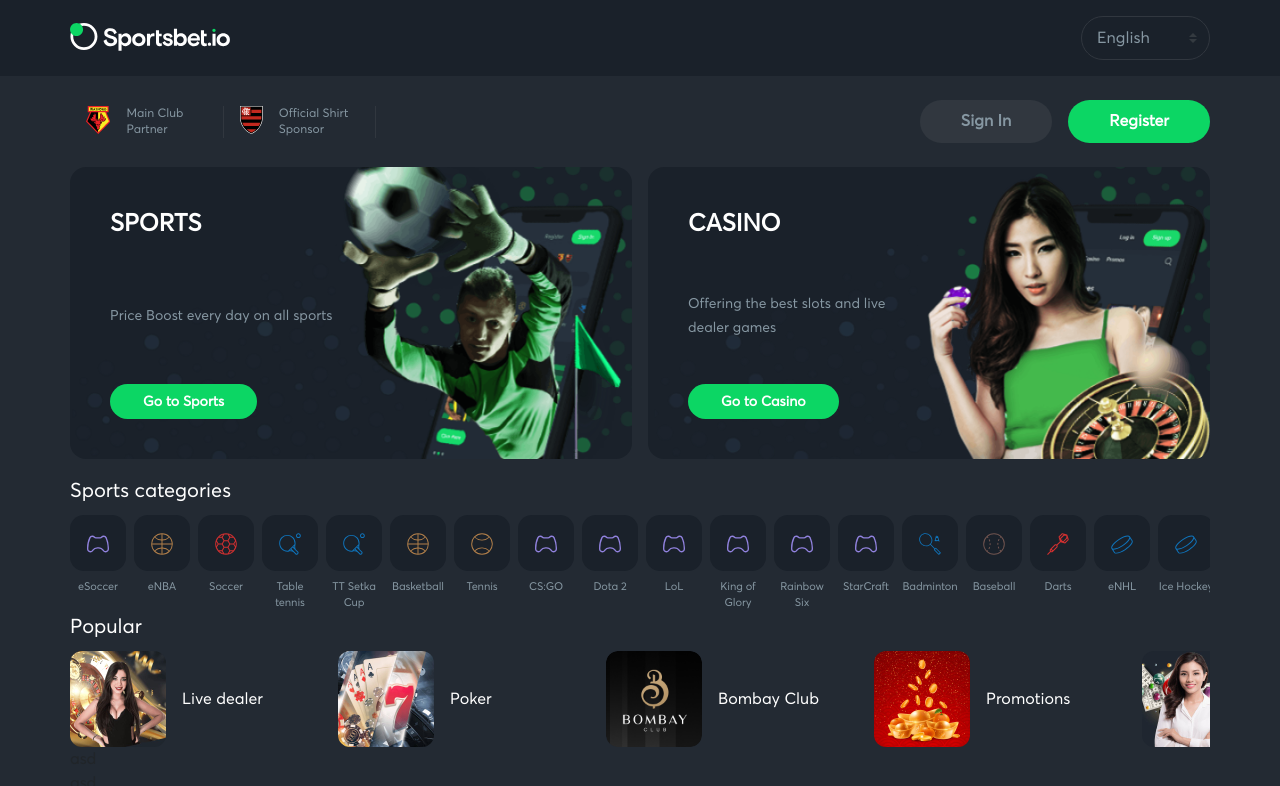
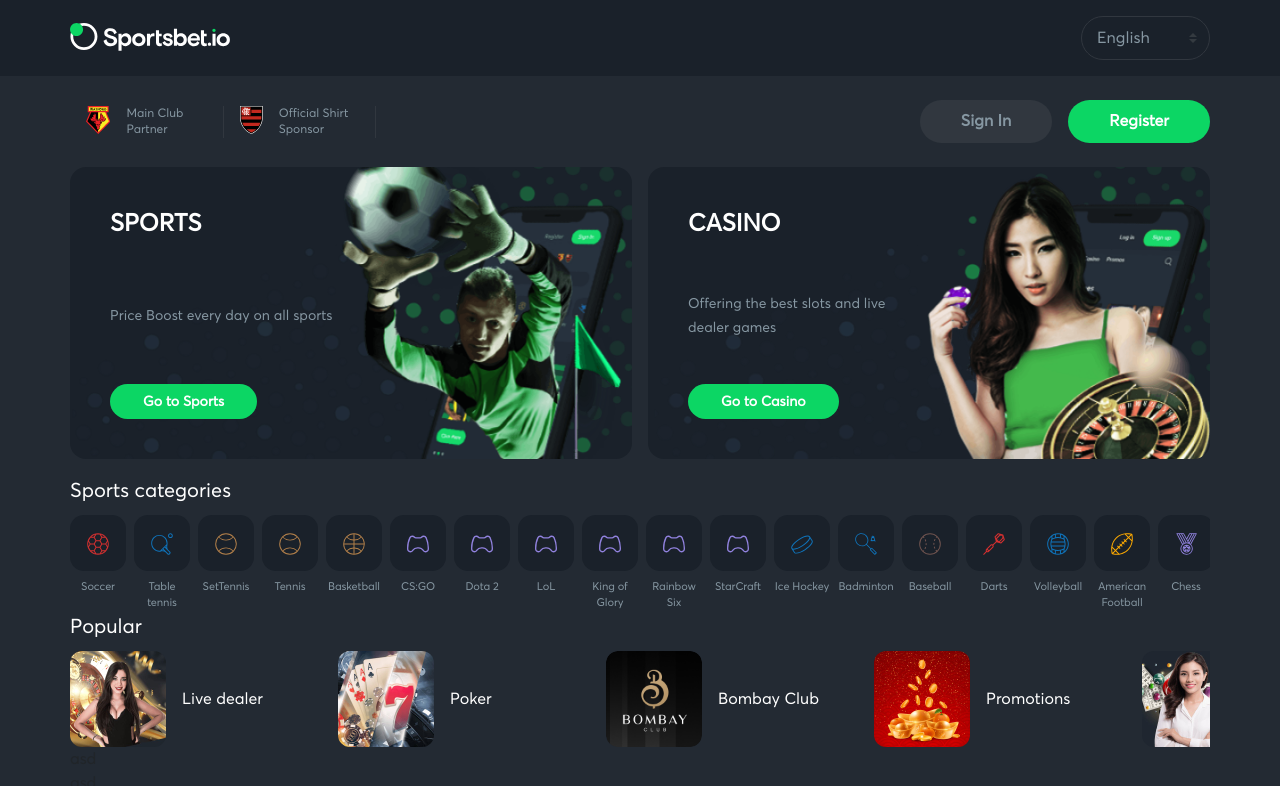
Before and after one commit to koko1313/react-sass-sportsbet-design, a React app: page / in a window 1280 px wide. Shown: the top 786 px of the page. Built offline with nearby package versions, Linux system fonts and the light colour scheme.

Commit message:
sports actualized

```diff
--- a/src/components/SportsCategories/index.js
+++ b/src/components/SportsCategories/index.js
@@ -23,16 +23,6 @@
 
         <div className="sports-categories-buttons horizontal-scrollable-container d-flex">
             <SportCategory
-                image = {esportsIcon}
-                title = "eSoccer"
-                href = "/#" />
-
-            <SportCategory
-                image = {basketballIcon}
-                title = "eNBA"
-                href = "/#" />
-
-            <SportCategory
                 image = {footballIcon}
                 title = "Soccer"
                 href = "/#" />
@@ -43,18 +33,18 @@
                 href = "/#" />
 
             <SportCategory
-                image = {tableTennisIcon}
-                title = "TT Setka Cup"
+                image = {tennisIcon}
+                title = "SetTennis"
+                href = "/#" />
+
+            <SportCategory
+                image = {tennisIcon}
+                title = "Tennis"
                 href = "/#" />
 
             <SportCategory
                 image = {basketballIcon}
                 title = "Basketball"
-                href = "/#" />
-
-            <SportCategory
-                image = {tennisIcon}
-                title = "Tennis"
                 href = "/#" />
 
             <SportCategory
@@ -88,6 +78,11 @@
                 href = "/#" />
 
             <SportCategory
+                image = {iceHockeyIcon}
+                title = "Ice Hockey"
+                href = "/#" />
+
+            <SportCategory
                 image = {badmintonIcon}
                 title = "Badminton"
                 href = "/#" />
@@ -100,16 +95,6 @@
             <SportCategory
                 image = {dartsIcon}
                 title = "Darts"
-                href = "/#" />
-
-            <SportCategory
-                image = {iceHockeyIcon}
-                title = "eNHL"
-                href = "/#" />
-
-            <SportCategory
-                image = {iceHockeyIcon}
-                title = "Ice Hockey"
                 href = "/#" />
 
             <SportCategory
```
